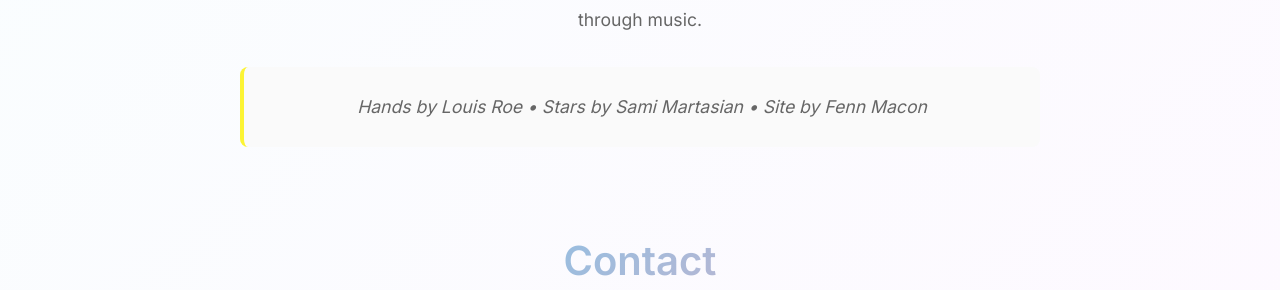
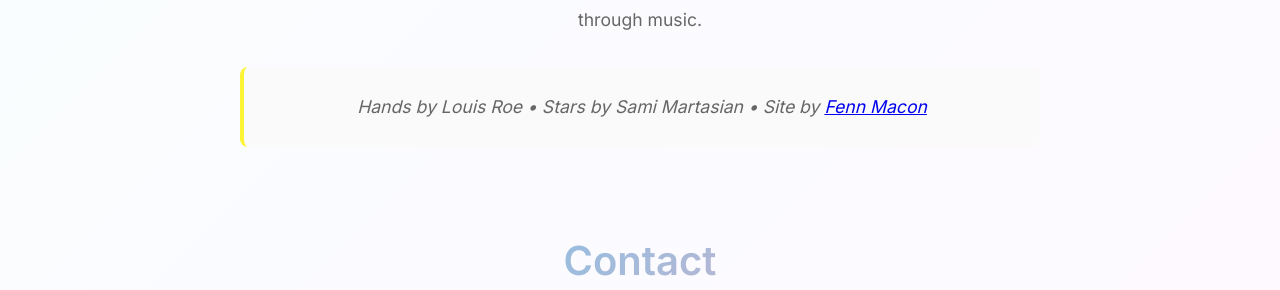
Before and after one commit to FennMacon/worrybead, a Jekyll site: the page built from index.html, in a window 1280 px wide and 900 px high, scrolled down 3515 px. Shown: the part 187-477 px from the top of the window. Built offline with Jekyll 4.4.1, drawn with Linux system fonts in a browser that asks for light colours; a script that is not in the unit is left out; part of the change alters nothing that is shown.

```diff
--- a/_data/about.yml
+++ b/_data/about.yml
@@ -1,4 +1,5 @@
 content: Worry Bead Records is an independent record label based in Queens, New
   York. We're dedicated to supporting and promoting emerging artists while
   creating meaningful connections through music.
-art_credits: Hands by Louis Roe • Stars by Sami Martasian • Site by Fenn Macon
+art_credits: Hands by Louis Roe • Stars by Sami Martasian • Site by <a
+  href="https://fenn.club/">Fenn Macon</a>
```
